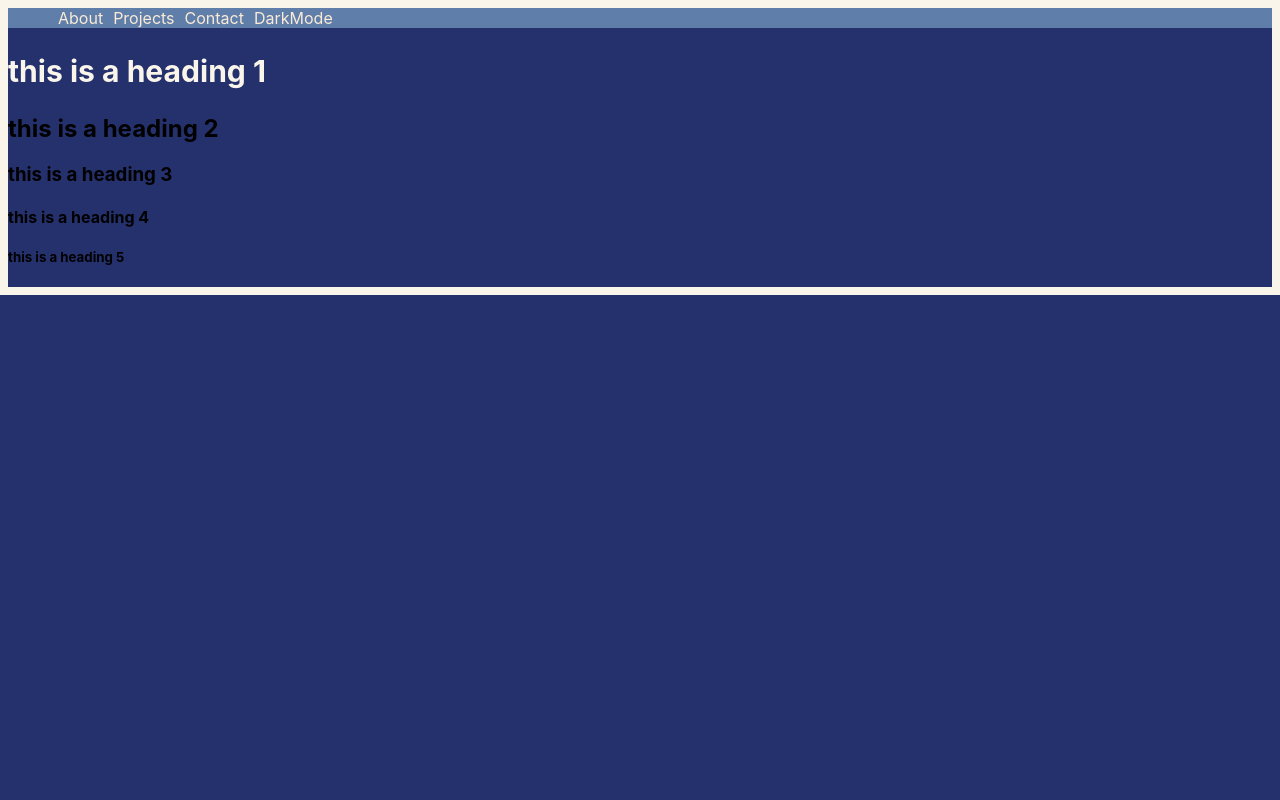
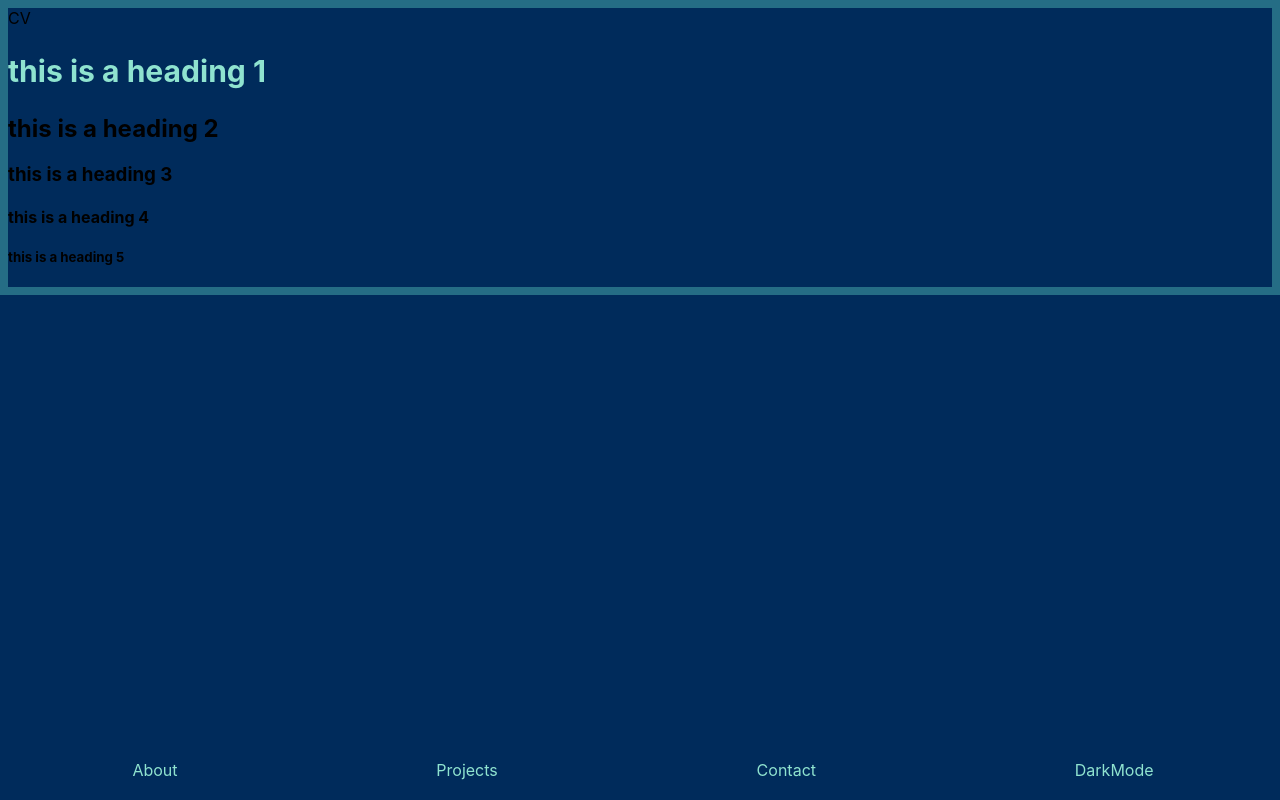
Before and after one commit to VladeanClaudiu/portfolio-website, a React (Vite) app: page / in a window 1280 px wide. Built offline with nearby package versions, Linux system fonts and the light colour scheme.

Commit message:
css changes

```diff
--- a/src/App.css
+++ b/src/App.css
@@ -2,7 +2,7 @@
 
 body {
   font-family: Inter, Avenir, Helvetica, Arial, sans-serif;
-  background: #25316D;
+  background: var(--darkColor);
 }
 
 :root {
@@ -15,10 +15,10 @@ body {
   --step-6: clamp(3.92rem, calc(3.22rem + 3.52vw), 5.72rem);
 
   /* colors */
-  --darkColor : #1C3879;
-  --lightColor : #607EAA;
-  --lighterColor : #EAE3D2;
-  --lightestColor : #F9F5EB;
+  --darkColor : #002B5B;
+  --lightColor : #2B4865;
+  --lighterColor : #256D85;
+  --lightestColor : #8FE3CF;
 }
 
 h1 {
@@ -28,25 +28,32 @@ h1 {
 
 body {
   margin: 0 auto;
-  border: 8px solid var(--lightestColor);
+  border: 8px solid var(--lighterColor);
   height: 100%;
   position: relative;
 }
 
 .nav-section {
-  background-color: var(--lightColor);
+  background-color: var(--darkColor);
   width: 100%;
   bottom: 0;
+  height: 60px;
+  position: fixed;
+  display: flex;
+  justify-content: space-around;
+  flex-direction: column;
 }
 
 .nav-elements {
-  margin: 0;
+  padding-left: 0;
   display: flex;
   list-style: none;
+  align-items: center;
+  justify-content: space-around;
 }
 
 .nav-element {
-  margin-left: 10px;
+  margin: 0 10px 0 0;
   text-decoration: none;
-  color: antiquewhite;
+  color: var(--lightestColor);
 }
--- a/src/components/Test.jsx
+++ b/src/components/Test.jsx
@@ -1,6 +1,9 @@
 export default function Test() {
     return (
         <div>
+            <header>
+                <span>CV</span>
+            </header>
             <h1>this is a heading 1</h1>
             <h2>this is a heading 2</h2>
             <h3>this is a heading 3</h3>
```
